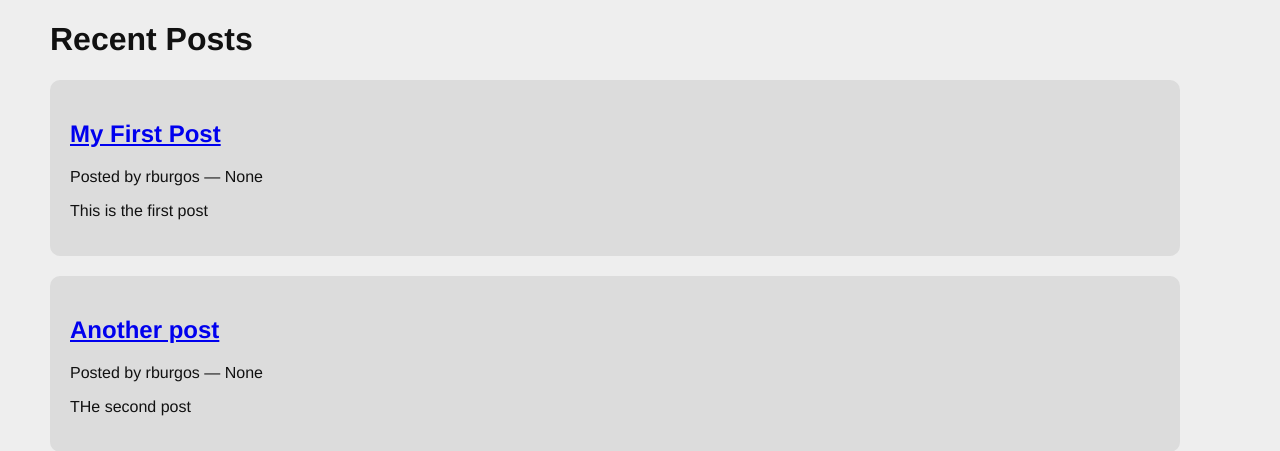
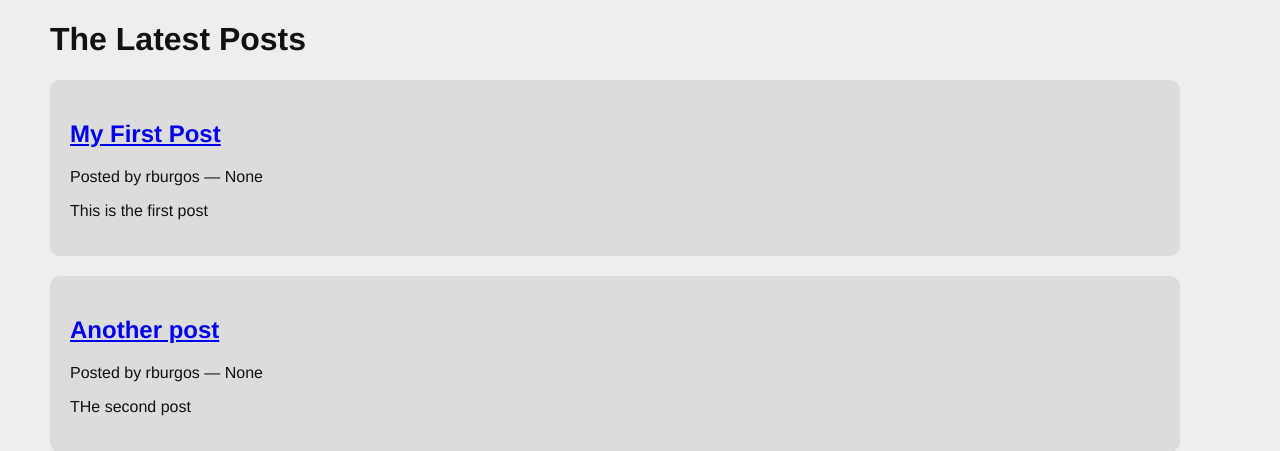
Before and after one commit to Havasneeze/assign9_test, a Django app: page / in a window 1280 px wide. Shown: the top 451 px of the page. Run offline with Django 3.2, Linux system fonts and the light colour scheme; data comes from the database, SQL or seed files in the repository.

Commit message:
Changed the title in list.html

```diff
--- a/blogging/templates/blogging/list.html
+++ b/blogging/templates/blogging/list.html
@@ -1,5 +1,5 @@
 {% extends "base.html" %}{% block content %}
-    <h1>Recent Posts</h1>
+    <h1>The Latest Posts</h1>
     {% for post in post_list %}
     <div class="post">
         <h2>
```
